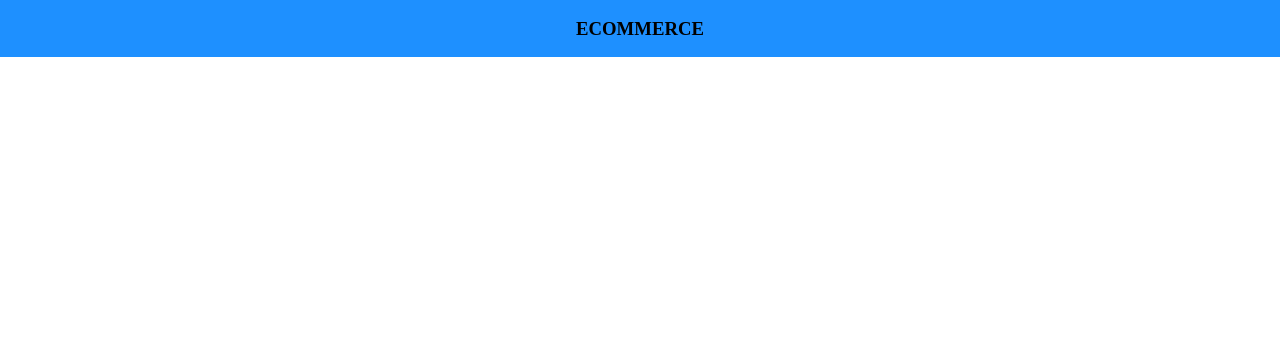
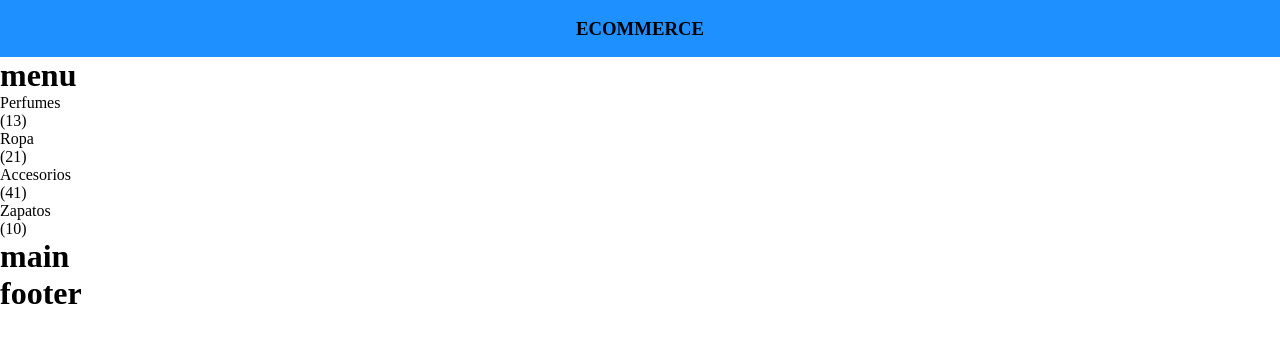
Before and after one commit to PTM83/css_avanzado_g50, a plain HTML site: page Grid/index.html in a window 1280 px wide. Drawn offline with Linux system fonts and the light colour scheme.

Commit message:
Se separa cada uno de los bloques del cuerpo general y se agregan la lista de menu

```diff
--- a/Grid/index.html
+++ b/Grid/index.html
@@ -10,22 +10,27 @@
 
     <title>Document</title>
 </head>
-<body>
-
+<body class="grid-container">
     <nav>
         <h3>Ecommerce</h3>
     </nav>
 
-    <section class="sidebar">
-
-    </section>
+    <menu>
+        <h1>menu</h1>
+        <ul>
+            <li>Perfumes</li><p>(13)</p>
+            <li>Ropa</li><p>(21)</p>
+            <li>Accesorios</li><p>(41)</p>
+            <li>Zapatos</li><p>(10)</p>
+        </ul>
+    </menu>
 
     <main>
-
+        <h1>main</h1>
     </main>
 
     <footer>
-
+        <h1>footer</h1>
     </footer>
 
 </body>
```
